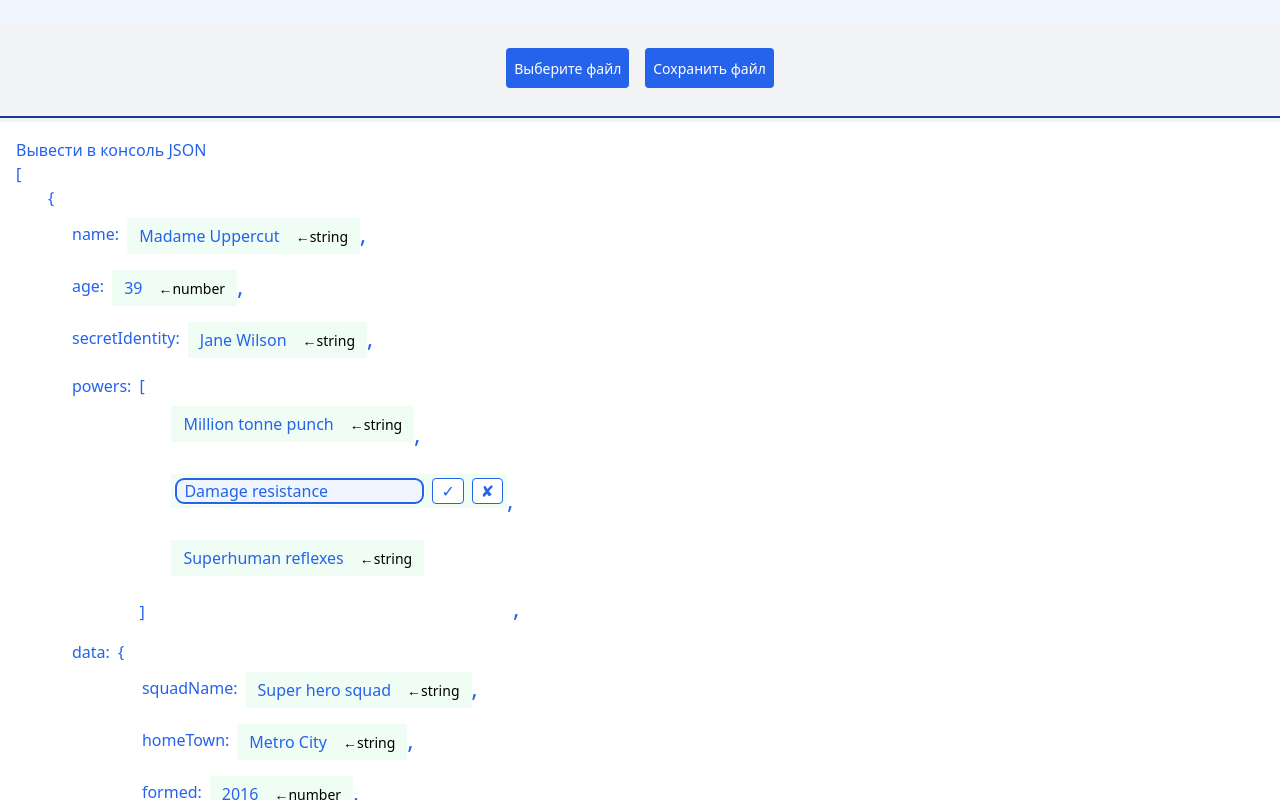
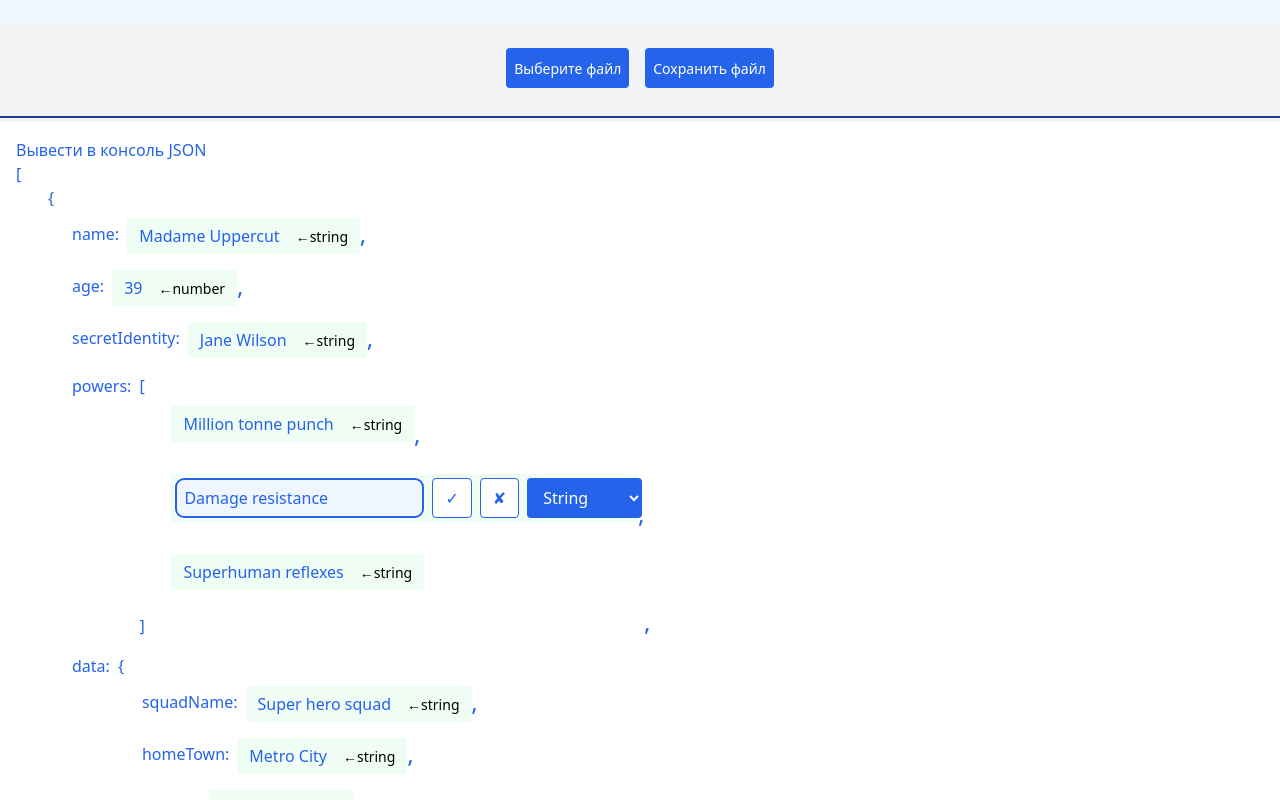
Before and after one commit to Disolm/json-file-manager_react, a React (Vite) app: page / in a window 1280 px wide. Both pictures are taken after a click on the element 281 px from the left and 500 px from the top of the page. Shown: the top 800 px of the page. Built offline with nearby package versions, Linux system fonts and the light colour scheme.

Commit message:
added TheSelect.tsx in programme

```diff
--- a/hooks/jsonData.tsx
+++ b/hooks/jsonData.tsx
@@ -1,4 +1,4 @@
-import {useState} from "react";
+import {useEffect, useState} from "react";
 
 type fileType = object[] | object
 
@@ -66,5 +66,14 @@ export function useJsonData() {
         const jsonObj:fileType = JSON.parse(jsonText)
         await setJsonData(jsonObj)
     }
-    return {jsonData, jsonDataBuffer, saveJson, changeJson, cancelChangeJson}
+    useEffect(()=> {
+        const jsonText: string = JSON.stringify(jsonData,
+            (key, value) => {
+                return value === undefined ? "undefined" : value
+            }
+        )
+        const jsonObj:fileType = JSON.parse(jsonText)
+        setJsonDataBuffer(jsonObj)
+    },[])
+    return {jsonData, saveJson, changeJson, cancelChangeJson}
 }
--- a/src/App.tsx
+++ b/src/App.tsx
@@ -6,26 +6,25 @@ import {HtmlJson} from "./components/HtmlJson";
 import {useJsonData} from "../hooks/jsonData";
 
 export function App() {
-    const {jsonData, jsonDataBuffer, saveJson, changeJson, cancelChangeJson} = useJsonData()
+    const {jsonData, saveJson, changeJson, cancelChangeJson} = useJsonData()
     return (
-        <div className='flex flex-col justify-center bg-gray-100 my-6'>
+        <div className='flex flex-col justify-center bg-gray-100 my-6  min-w-max'>
             <div className='flex flex-row flex-nowrap my-4 justify-center items-center'>
                 <DownloadFile
-                    saveJson={saveJson}
-                    changeJson={changeJson}
+                    saveJson = {saveJson}
+                    changeJson = {changeJson}
                 />
-                <UploadFile jsonData={jsonData}/>
+                <UploadFile jsonData = {jsonData}/>
             </div>
             <div className='h-0.5 my-1 w-full bg-blue-900'/>
             <div
                 className='p-4 font-medium text-blue-600 bg-white'
             >
                 <HtmlJson
-                    jsonData={jsonData}
-                    jsonDataBuffer={jsonDataBuffer}
-                    saveJson={saveJson}
-                    changeJson={changeJson}
-                    cancelChangeJson={cancelChangeJson}
+                    jsonData = {jsonData}
+                    saveJsonFun = {saveJson}
+                    changeJsonFun = {changeJson}
+                    cancelChangeJsonFun = {cancelChangeJson}
                 />
             </div>
         </div>
--- a/src/access/tailwindcss.css
+++ b/src/access/tailwindcss.css
@@ -35,7 +35,7 @@
         focus:outline-none
         focus:ring-0
         focus:border-gray-200
-        focus:bg-blue-700
+        focus:bg-blue-500
     }
     .cast-input {
         @apply bg-blue-50 border mx-1
--- /dev/null
+++ b/src/access/types.json
@@ -0,0 +1,9 @@
+{
+  "object": "object",
+  "array": "array",
+  "null": "null",
+  "number": "number",
+  "boolean": "boolean",
+  "string": "string",
+  "undefined": "undefined"
+}
--- a/src/components/HtmlJson.tsx
+++ b/src/components/HtmlJson.tsx
@@ -1,4 +1,6 @@
 import React, {useState} from "react";
+import {TheSelect} from "./TheSelect";
+import types from "../access/types.json"
 
 type fileType = string | boolean | object[] | object | number
 type jsonType = any
@@ -8,43 +10,72 @@ type JSONValue = string | number | boolean | { [x: string]: JSONValue } | JSONVa
 
 interface JsonProps {
     jsonData: jsonType
-    jsonDataBuffer: jsonType
-    saveJson: () => void
-    changeJson: (jsonData: object | object[]) => void
-    cancelChangeJson: () => void
+    saveJsonFun: () => void
+    changeJsonFun: (jsonData: object | object[]) => void
+    cancelChangeJsonFun: () => void
 }
 
-export function HtmlJson({jsonData, jsonDataBuffer, saveJson, changeJson, cancelChangeJson}: JsonProps) {
-    const classButton: string = 'w-full mx-1 px-2 border border-blue-600 bg-white rounded active:bg-blue-200'
+export function HtmlJson({jsonData, saveJsonFun, changeJsonFun, cancelChangeJsonFun}: JsonProps) {
+    const classButton: string = 'mx-1 px-3 border border-blue-600 bg-white rounded active:bg-blue-200'
     const pathNull: [] = []
+    const [selectedOptionType, setSelectedOptionType] = useState<string>(types.string)
+    const handleOptionType = function (event: string) {
+        setSelectedOptionType(event)
+    }
     const whatType = function (json: fileType) {
         if (Array.isArray(json)) {
-            return 'array'
+            return types.array
         } else if (json === null) {
-            return 'null'
+            return types.null
         } else {
             return typeof json
         }
     }
-
+    const typesSaveJson = function () {
+        if (whatType(jsonData) === types.object) {
+            changeJsonFun({...jsonData})
+        }
+        if (whatType(jsonData) === types.array) {
+            changeJsonFun([...jsonData])
+        }
+    }
     const changeHandler = function (event: React.ChangeEvent<HTMLInputElement>, fullPath: pathType) {
         let jsonChang: jsonType = jsonData
 
         fullPath.forEach((path) => {
-            if (whatType(jsonChang[path]) === 'object' || whatType(jsonChang[path]) === 'array') {
+            if (whatType(jsonChang[path]) === types.object || whatType(jsonChang[path]) === types.array) {
                 jsonChang = jsonChang[path]
             } else {
                 jsonChang[path] = event.target.value
-                if (whatType(jsonData) === 'object') {
-                    changeJson({...jsonData})
-                }
-                if (whatType(jsonData) === 'array') {
-                    changeJson([...jsonData])
-                }
+                typesSaveJson()
             }
         })
     }
+    const saveChangValue = function(fullPath: pathType) {
+        let jsonChang: jsonType = jsonData
 
+        fullPath.forEach((path) => {
+            if (whatType(jsonChang[path]) === types.object || whatType(jsonChang[path]) === types.array) {
+                jsonChang = jsonChang[path]
+            } else {
+                switch (selectedOptionType) {
+                    case types.number:
+                        jsonChang[path] = +jsonChang[path]
+                        break
+                    case types.null:
+                        jsonChang[path] = null
+                        break
+                    case types.boolean:
+                        jsonChang[path] = jsonChang[path] === 'true'
+                        break
+                    default:
+                        jsonChang[path] = jsonChang[path]
+                        break
+                }
+                typesSaveJson()
+            }
+        })
+    }
     const [currentClick, setCurrentClick] = useState<pathType>(pathNull)
     const isShowInput = function (fullPath: pathType) {
         return (
@@ -53,31 +84,31 @@ export function HtmlJson({jsonData, jsonDataBuffer, saveJson, changeJson, cancel
         )
     }
 
-    const renderValueObj = function (valueObj: fileType, path: pathType): any {
+    const renderValueObj = function (valueObj: fileType, path: pathType) {
         switch (whatType(valueObj)) {
-            case 'string':
-            case 'number':
-            case 'boolean':
-            case 'undefined':
-            case 'null':
+            case types.string:
+            case types.number:
+            case types.boolean:
+            case types.undefined:
+            case types.null:
                 return (!isShowInput(path) &&
                     <div
-                        key={path.join('-')+String(valueObj)}
+                        key={path.join('-') + String(valueObj)}
                         className='block mx-3 my-1.5 '
                     >
                         {String(valueObj)}
-                        {whatType(valueObj) !== 'object' &&
+                        {whatType(valueObj) !== types.object &&
                             <span className='text-black text-sm ml-4'>
                                 &#8592;{whatType(valueObj)}
                             </span>}
                     </div>)
-            case 'object':
-            case 'array':
+            case types.object:
+            case types.array:
                 return returnHTML(valueObj, path)
         }
     }
-    const renderInputEl = function (valueObj: fileType , path: pathType) {
-        return (whatType(valueObj) !== 'object' && isShowInput(path) &&
+    const renderInputEl = function (valueObj: fileType, path: pathType) {
+        return (whatType(valueObj) !== types.object && isShowInput(path) &&
             <div
                 key="divInput"
                 className='my-1 flex'
@@ -96,8 +127,9 @@ export function HtmlJson({jsonData, jsonDataBuffer, saveJson, changeJson, cancel
                     className={classButton}
                     onClick={(event) => {
                         event.stopPropagation()
+                        saveChangValue(path)
+                        saveJsonFun()
                         setCurrentClick(pathNull)
-                        saveJson()
                     }}
                 >
                     &#10003;
@@ -106,25 +138,29 @@ export function HtmlJson({jsonData, jsonDataBuffer, saveJson, changeJson, cancel
                     className={classButton}
                     onClick={(event) => {
                         event.stopPropagation()
+                        cancelChangeJsonFun()
                         setCurrentClick(pathNull)
-                        cancelChangeJson()
                     }}
                 >
                     &#10008;
                 </button>
+                <TheSelect
+                    typeValueInput={whatType(valueObj)}
+                    value={String(valueObj)}
+                    optionType={handleOptionType}
+                />
             </div>)
     }
     const renderClickDivElValue = function (valueObj: fileType, path: pathType) {
         return (
             <div
-                className={['my-2', whatType(valueObj) === 'object' || whatType(valueObj) === 'array' ? '' : 'cursor-pointer bg-green-50'].join(' ')}
+                className={['my-2', whatType(valueObj) === types.object || whatType(valueObj) === types.array ? '' : 'cursor-pointer bg-green-50'].join(' ')}
                 onClick={(event) => {
                     event.stopPropagation()
-                    if (whatType(valueObj) === 'object' || whatType(valueObj) === 'array') return
+                    if (currentClick.length) return
+                    if (whatType(valueObj) === types.object || whatType(valueObj) === types.array) return
                     setCurrentClick(path)
-                    if (!currentClick.length) {
-                        saveJson()
-                    }
+                    saveJsonFun()
                 }}
             >
                 {renderValueObj(valueObj, path)}
@@ -137,11 +173,11 @@ export function HtmlJson({jsonData, jsonDataBuffer, saveJson, changeJson, cancel
             return (
                 <div className='brackets'>
                     &#91;
-                    <div className='pl-6'>
-                        { jsonObj.map((obj: object, index) =>
+                    <div className='pl-6 w-full'>
+                        {jsonObj.map((obj: object, index) =>
                             (
                                 <div
-                                    key={JSON.stringify(obj || String(obj))+path.join('_') + index}
+                                    key={JSON.stringify(obj || String(obj)) + path.join('_') + index}
                                     className='h10 mb-4 pl-2 flex flex-row'
                                 >
                                     {returnHTML(obj, path.concat([index]))}
@@ -156,7 +192,7 @@ export function HtmlJson({jsonData, jsonDataBuffer, saveJson, changeJson, cancel
                 </div>
 
             )
-        } else if (whatType(jsonObj) === 'object') {
+        } else if (whatType(jsonObj) === types.object) {
             return (
                 <div className='curly-brace'>
                     &#123;
@@ -171,18 +207,18 @@ export function HtmlJson({jsonData, jsonDataBuffer, saveJson, changeJson, cancel
                                         key={keyEl}
                                     >
                                         <div
-                                            className={['my-2', whatType(valueObj) === 'object' || whatType(valueObj) === 'array' ? '' : 'py-1'].join(' ')}
+                                            className={['my-2', whatType(valueObj) === types.object || whatType(valueObj) === types.array ? '' : 'py-1'].join(' ')}
                                         >
                                             {keyObj}
                                         </div>
                                         <p
-                                            className={['mr-2 my-2', whatType(valueObj) === 'object' || whatType(valueObj) === 'array' ? '' : 'py-1'].join(' ')}
+                                            className={['mr-2 my-2', whatType(valueObj) === types.object || whatType(valueObj) === types.array ? '' : 'py-1'].join(' ')}
                                         >
                                             :
                                         </p>
                                         {renderClickDivElValue(valueObj, fullPath)}
                                         {(index < lengthObj - 1) && <p
-                                            className={['comma mr-2 my-2 text-2xl mt-auto', whatType(valueObj) === 'object' || whatType(valueObj) === 'array' ? '' : 'py-1'].join(' ')}
+                                            className={['comma mr-2 my-2 text-2xl mt-auto', whatType(valueObj) === types.object || whatType(valueObj) === types.array ? '' : 'py-1'].join(' ')}
                                         >
                                             &#8218;
                                         </p>}
@@ -200,17 +236,18 @@ export function HtmlJson({jsonData, jsonDataBuffer, saveJson, changeJson, cancel
 
     }
     return (
-        <>
+        <div className='HtmlJson'>
             <div
-            onClick={()=>{
-                console.log(jsonData)}
-            }
+                onClick={() => {
+                    console.log(jsonData)
+                }
+                }
             >
                 Вывести в консоль JSON
             </div>
             {
                 returnHTML(jsonData, pathNull)
             }
-        </>
+        </div>
     )
 }
--- a/src/components/TheSelect.tsx
+++ b/src/components/TheSelect.tsx
@@ -1,50 +1,90 @@
 import React, {useState} from "react";
 import {ITypeOption} from "../types";
+import types from "../access/types.json"
 
-export function TheSelect() {
+interface SelectProps {
+    typeValueInput: string
+    value: string
+    optionType: (event: string) => void
+}
+export function TheSelect({typeValueInput, value, optionType}:SelectProps) {
     const options: Array<ITypeOption> = [
         {
-            id: 0,
-            type: 'Object',
-            name: 'Объект'
+            type: types.string,
+            name: 'String'
         },
         {
-            id: 1,
-            type: 'Array',
-            name: 'Массив'
+            type: types.number,
+            name: 'Number'
         },
         {
-            id: 2,
-            type: 'String',
-            name: 'Строка'
+            type: types.null,
+            name: 'Null'
         },
         {
-            id: 3,
-            type: 'Number',
-            name: 'Число'
+            type: types.boolean,
+            name: 'boolean'
+        },
+        // {
+        //     type: types.object,
+        //     name: 'Object'
+        // },
+        // {
+        //     type: types.array,
+        //     name: 'Array'
+        // },
+    ]
+    const whatSelectDefault = function (type: string) {
+        let name:string = ''
+        options.forEach((option)=>{
+            if (type === option.type) {
+                name = option.name
+            }
+        })
+        return name
+    }
+
+    const isDisabled = function (option: ITypeOption) {
+        if (option.type === 'string') {
+            return false
         }
-    ]
-    const [valueSelect, setValueSelect] = useState(options[0].name)
+        if (!Number.isNaN(+value) && option.type === types.number) {
+            return false
+        }
+        if (value === types.null && option.type === types.null){
+            return false
+        }
+        return !((value === 'true' || value === 'false') && option.type === types.boolean);
+    }
+    const [valueSelect, setValueSelect] = useState<string>(whatSelectDefault(typeValueInput))
     const changeHandler = (event: React.ChangeEvent<HTMLSelectElement>) => {
         setValueSelect(event.target.value)
+        options.forEach((option)=>{
+            if (event.target.value === option.name) {
+                optionType(option.type)
+            }
+        })
     }
     return (
         <>
-            <form className=''>
+            <form className='w-full'>
                 <select
-                    className='cast-option'
+                    name='typeValueObj'
+                    id="typeValueObj-select"
+                    className='cast-option mx-1 px-3 min-w-max'
                     multiple={false}
                     onChange={changeHandler}
+                    value={valueSelect}
                 >
-                    {options.map(option =>
+                    {options.map((option, idx) =>
                         <option
-                            value={`${option.type}`}
-                            key={`${option.id}`}
+                            value={option.name}
+                            key={idx}
+                            disabled={isDisabled(option)}
                         >
                             {option.name}
                         </option>
                     )}
-
                 </select>
             </form>
         </>
--- a/src/types.ts
+++ b/src/types.ts
@@ -1,5 +1,4 @@
 export interface ITypeOption {
-    id: number
     name: string
     type: string
 }
```
